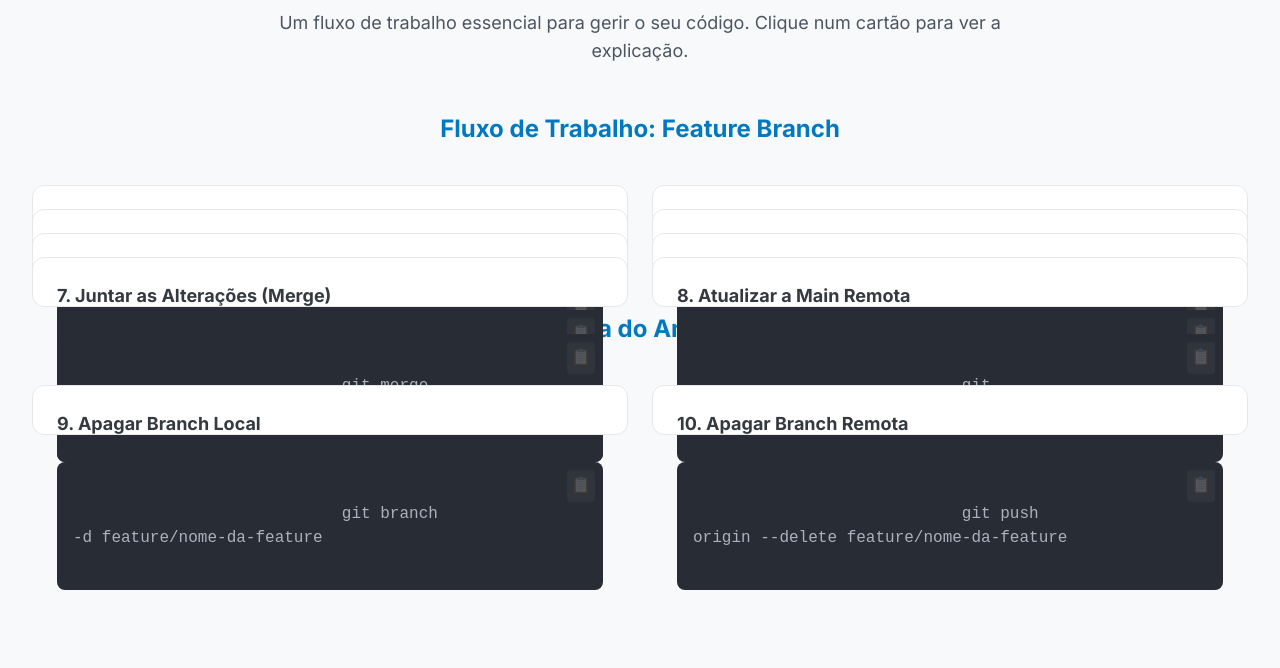
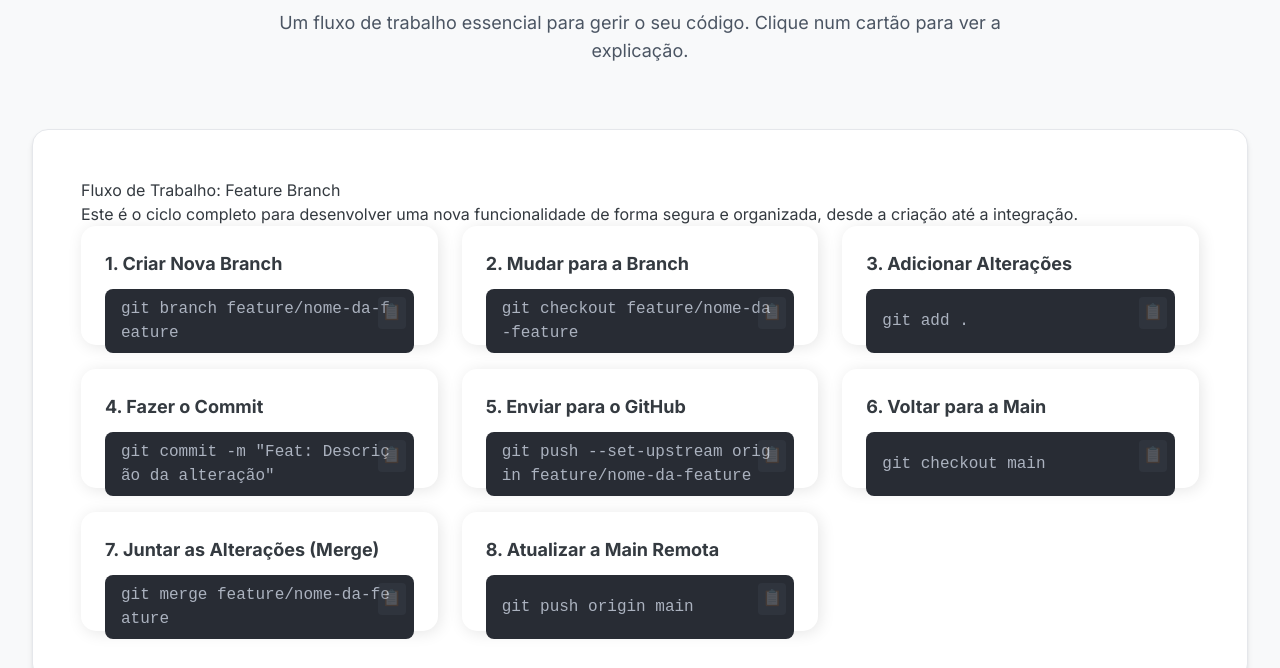
Before and after one commit to fb-brito/cerebro-do-analista, a plain HTML site: page guia-git.html in a window 1280 px wide. Shown: the part 135-803 px from the top of the page. Drawn offline with nearby package versions, Linux system fonts and the light colour scheme.

Commit message:
Feat: ajustado layout cards e criação do gitignore

```diff
--- a/guia-git.html
+++ b/guia-git.html
@@ -11,8 +11,7 @@
 <body class="antialiased">
     <header class="sticky top-0 z-50 bg-white/80 backdrop-blur-md shadow-sm">
         <div id="main-nav" class="container mx-auto px-6 py-3">
-             <!-- A navegação será injetada pelo JS -->
-        </div>
+             </div>
     </header>
 
     <main class="container mx-auto p-4 md:p-8">
@@ -21,10 +20,8 @@
             <p class="text-lg text-gray-600 max-w-3xl mx-auto">Um fluxo de trabalho essencial para gerir o seu código. Clique num cartão para ver a explicação.</p>
         </section>
 
-        <!-- A grade agora funcionará corretamente com o novo CSS -->
-        <div id="git-guide-container" class="grid grid-cols-1 md:grid-cols-2 gap-6">
-            <!-- Os cartões de comando Git serão gerados pelo JS -->
-        </div>
+        <div id="git-guide-container">
+            </div>
 
         <div id="copy-notification" class="copy-notification">
             Comando copiado!
@@ -35,68 +32,113 @@
     <script>
         document.addEventListener('DOMContentLoaded', () => {
             const gitCommands = [
-                { title: '1. Criar Nova Branch', command: 'git branch feature/nome-da-feature', explanation: 'Cria um novo ramo de desenvolvimento isolado para que você possa trabalhar em uma nova funcionalidade sem afetar a linha principal de código (main).', section: 'Fluxo de Trabalho: Feature Branch' },
-                { title: '2. Mudar para a Branch', command: 'git checkout feature/nome-da-feature', explanation: 'Muda o seu "ponteiro" (HEAD) para a nova branch, tornando-a o seu ambiente de trabalho ativo. Todas as alterações a partir de agora serão feitas nesta branch.', section: 'Fluxo de Trabalho: Feature Branch' },
-                { title: '3. Adicionar Alterações', command: 'git add .', explanation: 'O ponto (.) adiciona todos os ficheiros modificados e novos à "Staging Area". Esta é uma área intermediária onde você prepara o "pacote" de alterações que farão parte do próximo commit.', section: 'Fluxo de Trabalho: Feature Branch' },
-                { title: '4. Fazer o Commit', command: 'git commit -m "Feat: Descrição da alteração"', explanation: 'Grava permanentemente as alterações que estão na Staging Area no histórico da sua branch. A mensagem (flag -m) é crucial para documentar o que foi feito.', section: 'Fluxo de Trabalho: Feature Branch' },
-                { title: '5. Enviar para o GitHub', command: 'git push --set-upstream origin feature/nome-da-feature', explanation: 'Envia a sua branch e os seus commits para o repositório remoto (GitHub). O --set-upstream é usado na primeira vez para criar um link entre a sua branch local e a remota.', section: 'Fluxo de Trabalho: Feature Branch' },
-                { title: '6. Voltar para a Main', command: 'git checkout main', explanation: 'Retorna para a branch principal, preparando o terreno para integrar a sua nova funcionalidade que já foi enviada e revista.', section: 'Fluxo de Trabalho: Feature Branch' },
-                { title: '7. Juntar as Alterações (Merge)', command: 'git merge feature/nome-da-feature', explanation: 'Pega todo o histórico de commits da sua feature branch e o aplica sobre a branch main, unificando o código.', section: 'Fluxo de Trabalho: Feature Branch' },
-                { title: '8. Atualizar a Main Remota', command: 'git push origin main', explanation: 'Após o merge local, este comando atualiza a branch main no GitHub com a nova funcionalidade integrada.', section: 'Fluxo de Trabalho: Feature Branch' },
-                { title: '9. Apagar Branch Local', command: 'git branch -d feature/nome-da-feature', explanation: 'Uma vez que a funcionalidade foi integrada, a branch já não é necessária localmente. Este comando a apaga para manter o seu ambiente limpo.', section: 'Limpeza do Ambiente' },
-                { title: '10. Apagar Branch Remota', command: 'git push origin --delete feature/nome-da-feature', explanation: 'Também remove a branch do GitHub, finalizando o ciclo de vida da feature e mantendo o repositório remoto organizado.', section: 'Limpeza do Ambiente' }
+                { title: '1. Criar Nova Branch', command: 'git branch feature/nome-da-feature', explanation: 'Cria um novo ramo...', section: 'Fluxo de Trabalho: Feature Branch' },
+                { title: '2. Mudar para a Branch', command: 'git checkout feature/nome-da-feature', explanation: 'Muda o seu "ponteiro"...', section: 'Fluxo de Trabalho: Feature Branch' },
+                { title: '3. Adicionar Alterações', command: 'git add .', explanation: 'O ponto (.) adiciona todos os ficheiros...', section: 'Fluxo de Trabalho: Feature Branch' },
+                { title: '4. Fazer o Commit', command: 'git commit -m "Feat: Descrição da alteração"', explanation: 'Grava permanentemente as alterações...', section: 'Fluxo de Trabalho: Feature Branch' },
+                { title: '5. Enviar para o GitHub', command: 'git push --set-upstream origin feature/nome-da-feature', explanation: 'Envia a sua branch e os seus commits...', section: 'Fluxo de Trabalho: Feature Branch' },
+                { title: '6. Voltar para a Main', command: 'git checkout main', explanation: 'Retorna para a branch principal...', section: 'Fluxo de Trabalho: Feature Branch' },
+                { title: '7. Juntar as Alterações (Merge)', command: 'git merge feature/nome-da-feature', explanation: 'Pega todo o histórico de commits...', section: 'Fluxo de Trabalho: Feature Branch' },
+                { title: '8. Atualizar a Main Remota', command: 'git push origin main', explanation: 'Após o merge local, este comando atualiza...', section: 'Fluxo de Trabalho: Feature Branch' },
+                { title: '9. Apagar Branch Local', command: 'git branch -d feature/nome-da-feature', explanation: 'Uma vez que a funcionalidade foi integrada...', section: 'Limpeza do Ambiente' },
+                { title: '10. Apagar Branch Remota', command: 'git push origin --delete feature/nome-da-feature', explanation: 'Também remove a branch do GitHub...', section: 'Limpeza do Ambiente' }
             ];
 
-            const container = document.getElementById('git-guide-container');
-            const notification = document.getElementById('copy-notification');
-            let currentSection = '';
+            const sectionDescriptions = {
+                'Fluxo de Trabalho: Feature Branch': 'Este é o ciclo completo para desenvolver uma nova funcionalidade de forma segura e organizada, desde a criação até a integração.',
+                'Limpeza do Ambiente': 'Após a integração, é uma boa prática remover as branches que não são mais necessárias para manter o repositório limpo.'
+            };
 
-            gitCommands.forEach(item => {
-                if (item.section !== currentSection) {
-                    currentSection = item.section;
-                    const sectionTitle = document.createElement('div');
-                    sectionTitle.className = 'md:col-span-2 text-center mt-8 first:mt-0';
-                    sectionTitle.innerHTML = `<h2 class="text-2xl font-bold accent-color mb-4">${currentSection}</h2>`;
-                    container.appendChild(sectionTitle);
-                }
+            const mainContainer = document.getElementById('git-guide-container');
 
-                const cardContainer = document.createElement('div');
-                cardContainer.className = 'step-card-container';
+            const groupedCommands = gitCommands.reduce((acc, command) => {
+                const section = command.section;
+                if (!acc[section]) { acc[section] = []; }
+                acc[section].push(command);
+                return acc;
+            }, {});
 
-                const card = document.createElement('div');
-                card.className = 'step-card';
+            mainContainer.innerHTML = '';
 
-                card.innerHTML = `
-                    <div class="card-face">
-                        <h3 class="font-bold text-lg mb-2">${item.title}</h3>
-                        <div class="code-block">
-                            ${item.command}
-                            <button class="copy-icon" title="Copiar comando">📋</button>
+            for (const sectionName in groupedCommands) {
+                const sectionBlock = document.createElement('div');
+                sectionBlock.className = 'section-block';
+
+                // --- NOVA LÓGICA DE MONTAGEM ---
+                const sectionTitle = document.createElement('h2');
+                sectionTitle.className = 'section-title';
+                sectionTitle.textContent = sectionName;
+
+                const sectionParagraph = document.createElement('p');
+                sectionParagraph.className = 'section-description';
+                sectionParagraph.textContent = sectionDescriptions[sectionName] || '';
+
+                const sectionGrid = document.createElement('div');
+                sectionGrid.className = 'grid grid-cols-1 md:grid-cols-2 lg:grid-cols-3 gap-6';
+
+                // Adiciona o título primeiro, para ele ficar por cima
+                sectionBlock.appendChild(sectionTitle);
+                // Depois a descrição e a grade
+                sectionBlock.appendChild(sectionParagraph);
+                sectionBlock.appendChild(sectionGrid);
+
+                groupedCommands[sectionName].forEach(item => {
+                    const cardContainer = document.createElement('div');
+                    cardContainer.className = 'step-card-container';
+                    cardContainer.innerHTML = `
+                        <div class="step-card">
+                            <div class="card-face">
+                                <h3 class="font-bold text-lg mb-2">${item.title}</h3>
+                                <div class="code-block">${item.command}<button class="copy-icon" title="Copiar comando">📋</button></div>
+                            </div>
+                            <div class="card-face card-face-back">
+                                <h3 class="font-bold text-lg mb-4">${item.title}</h3>
+                                <p class="text-sm text-gray-700 flex-grow">${item.explanation}</p>
+                            </div>
                         </div>
-                    </div>
-                    <div class="card-face card-face-back">
-                        <h3 class="font-bold text-lg mb-4">${item.title}</h3>
-                        <p class="text-sm text-gray-700 flex-grow">${item.explanation}</p>
-                    </div>
-                `;
+                    `;
+                    sectionGrid.appendChild(cardContainer);
+                });
 
-                cardContainer.appendChild(card);
-                container.appendChild(cardContainer);
+                mainContainer.appendChild(sectionBlock);
+            }
 
-                card.addEventListener('click', (e) => {
-                    if (e.target.tagName !== 'BUTTON') {
-                       card.classList.toggle('is-flipped');
+            // A função de ajuste de altura e os eventos continuam como antes
+            function adjustCardHeights() {
+                const cards = document.querySelectorAll('.step-card-container');
+                cards.forEach(card => {
+                    card.style.height = 'auto';
+                    const frontFace = card.querySelector('.card-face');
+                    const backFace = card.querySelector('.card-face-back');
+                    if (frontFace && backFace) {
+                        const frontHeight = frontFace.scrollHeight;
+                        const backHeight = backFace.scrollHeight;
+                        const maxHeight = Math.max(frontHeight, backHeight);
+                        card.style.height = `${maxHeight}px`;
                     }
                 });
+            }
 
-                card.querySelector('.copy-icon').addEventListener('click', (e) => {
-                    e.stopPropagation();
-                    navigator.clipboard.writeText(item.command).then(() => {
+            mainContainer.addEventListener('click', function(e) {
+                const copyButton = e.target.closest('.copy-icon');
+                if (copyButton) {
+                    const commandText = copyButton.parentElement.innerText.replace('📋','').trim();
+                    navigator.clipboard.writeText(commandText).then(() => {
+                        const notification = document.getElementById('copy-notification');
                         notification.classList.add('show');
                         setTimeout(() => notification.classList.remove('show'), 2000);
                     });
-                });
+                    return;
+                }
+
+                const cardContainer = e.target.closest('.step-card-container');
+                if (cardContainer) {
+                    cardContainer.querySelector('.step-card').classList.toggle('is-flipped');
+                }
             });
+
+            adjustCardHeights();
+            window.addEventListener('resize', adjustCardHeights);
         });
     </script>
 </body>
--- a/styles.css
+++ b/styles.css
@@ -23,21 +23,6 @@ body {
 .light-accent-bg { background-color: var(--light-accent-color); }
 
 /* ==========================================================================
-   Reusable Components & Cards
-   ========================================================================== */
-.card {
-    background-color: #FFFFFF;
-    border-radius: 1rem;
-    box-shadow: 0 4px 6px -1px rgb(0 0 0 / 0.1), 0 2px 4px -2px rgb(0 0 0 / 0.1);
-    transition: all 0.3s ease-in-out;
-}
-
-.card:hover {
-    box-shadow: 0 10px 15px -3px rgb(0 0 0 / 0.1), 0 4px 6px -2px rgb(0 0 0 / 0.05);
-    transform: translateY(-4px);
-}
-
-/* ==========================================================================
    Navigation Styles
    ========================================================================== */
 header nav a {
@@ -58,11 +43,17 @@ header nav a.active {
 }
 
 /* ==========================================================================
-   Git Guide - Flipping Card Styles (ARQUITETURA FINAL)
+   Git Guide - Flipping Card Styles
    ========================================================================== */
 .step-card-container {
     perspective: 1000px;
-    display: flex; /* Permite que o filho direto ocupe 100% da altura da célula da grade */
+    transition: all 0.5s ease;
+    cursor: pointer;
+}
+
+.step-card-container:hover {
+    transform: scale(1.05);
+    z-index: 10;
 }
 
 .step-card {
@@ -71,7 +62,6 @@ header nav a.active {
     height: 100%;
     transition: transform 0.6s;
     transform-style: preserve-3d;
-    cursor: pointer;
 }
 
 .step-card.is-flipped {
@@ -84,16 +74,13 @@ header nav a.active {
     height: 100%;
     -webkit-backface-visibility: hidden;
     backface-visibility: hidden;
-
-    /* LÓGICA CORRETA: Usando Flexbox para distribuir o espaço vertical interno */
     display: flex;
     flex-direction: column;
-
     padding: 1.5rem;
-    border-radius: 0.75rem;
     text-align: left;
     background-color: #fff;
-    border: 1px solid #e5e7eb;
+    border-radius: 15px;
+    box-shadow: 2px 2px 16px 0px rgba(0, 0, 0, 0.1);
 }
 
 .card-face-back {
@@ -101,19 +88,20 @@ header nav a.active {
     background-color: #f3f4f6;
     justify-content: center;
     align-items: center;
+    border-radius: 15px;
+    padding: 1.5rem;
 }
 
-/* O título ocupa seu espaço natural */
 .card-face > h3 {
-    flex-shrink: 0; /* Impede que o título encolha */
+    flex-shrink: 0;
 }
 
-/* O bloco de código cresce para preencher todo o espaço vertical restante */
 .card-face .code-block {
     flex-grow: 1;
-    margin-top: 1rem; /* Adiciona um espaço entre o título e o bloco de código */
-    display: flex; /* Para centralizar o conteúdo do code-block se necessário */
+    margin-top: 0.2rem;
+    display: flex;
     align-items: center;
+    overflow-y: hidden;
 }
 
 
@@ -124,13 +112,19 @@ header nav a.active {
     position: relative;
     background-color: #282c34;
     color: #abb2bf;
-    padding: 1rem;
     border-radius: 0.5rem;
     font-family: 'Courier New', Courier, monospace;
-    white-space: pre-wrap;
-    word-wrap: break-word;
     text-align: left;
     width: 100%;
+
+    /* =================================================== */
+    /* ALTERAÇÃO FINAL VALIDADA POR VOCÊ          */
+    /* =================================================== */
+    padding: 2rem 1rem !important;
+
+    white-space: normal;
+    overflow-wrap: break-word;
+    word-break: break-all;
 }
 
 .copy-icon {
@@ -151,4 +145,14 @@ header nav a.active {
     opacity: 1;
 }
 
-/* ... demais estilos ... */
+/* ==========================================================================
+   Blocos de Seção
+   ========================================================================== */
+.section-block {
+    background-color: #FFFFFF;
+    border-radius: 1rem;
+    padding: 3rem;
+    margin-top: 4rem;
+    box-shadow: 0 4px 6px -1px rgb(0 0 0 / 0.1), 0 2px 4px -2px rgb(0 0 0 / 0.1);
+    border: 1px solid #e5e7eb;
+}
```
Also changed, not shown: 1 other file.
